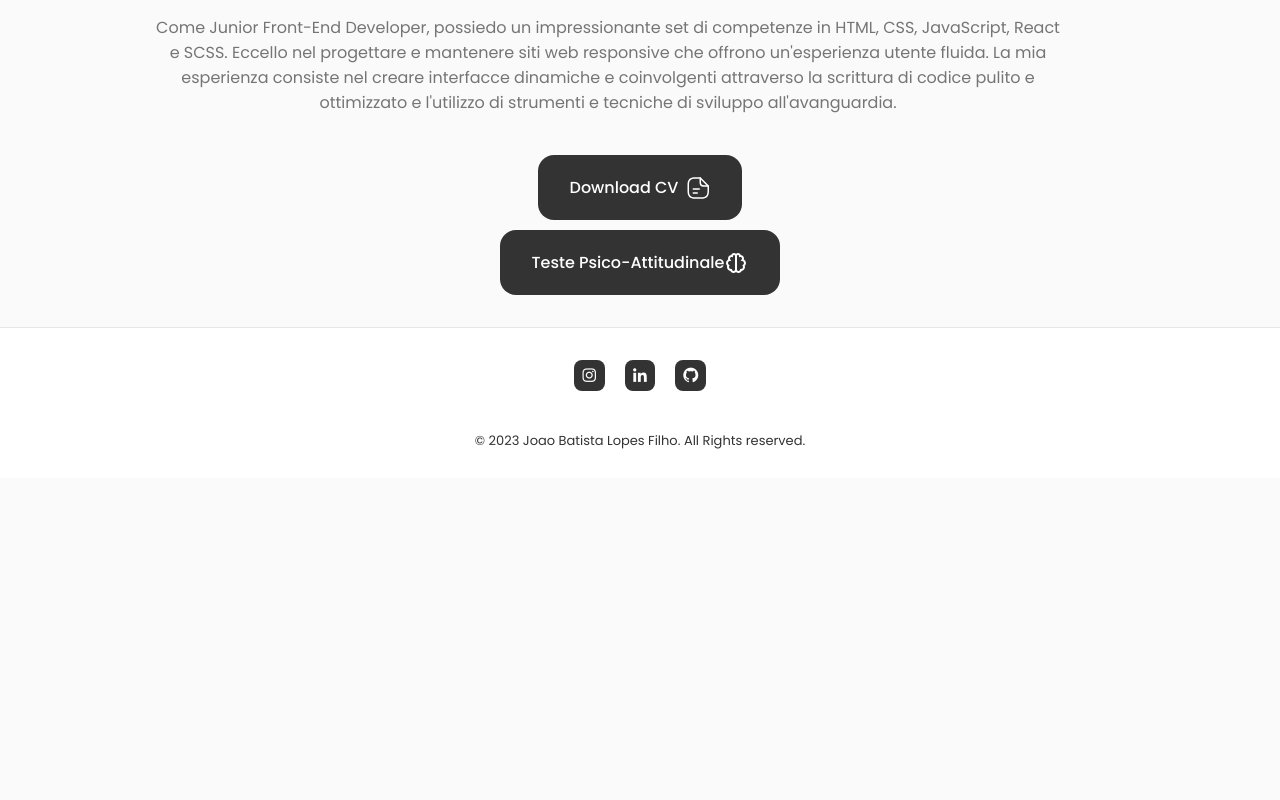
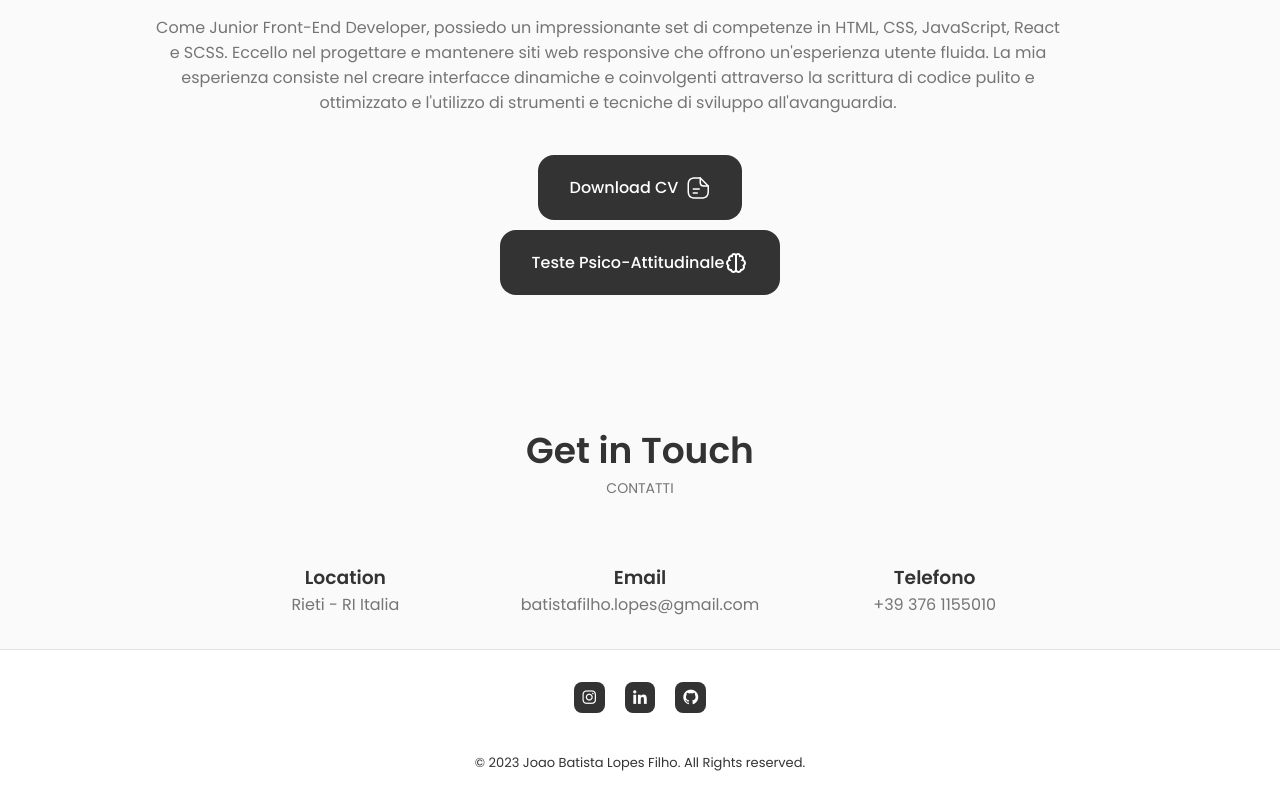
Before and after one commit to joaofilho92/porfolio-app, a React (Create React App) app: page / in a window 1280 px wide. Shown: the part 1032-1832 px from the top of the page. Before the commit the page ends 1510 px from the top, so only its background shows below. Built offline with nearby package versions, Linux system fonts and the light colour scheme.

Commit message:
contact & Footer

```diff
--- a/src/App.jsx
+++ b/src/App.jsx
@@ -3,6 +3,7 @@ import Header from './components/header/Header';
 import Home from './components/Home/Home';
 import About from './components/about/About';
 import Footer from './components/footer/Footer';
+import Contact from './components/contact/Contact';
 
 function App() {
   return (
@@ -12,6 +13,7 @@ function App() {
    <main className="main">
     <Home/>
     <About />
+    <Contact/>
     <Footer/>
    </main>
    </>
--- /dev/null
+++ b/src/components/contact/Contact.css
@@ -0,0 +1,45 @@
+.contact {
+  display: flex;
+  flex-direction: column;
+  justify-content: center;
+  align-items: center;
+}
+
+.contact__container {
+  display: flex;
+  justify-content: space-between;
+  flex-wrap: wrap;
+  width: 100%;
+  max-width: 900px;
+  padding: 0 20px;
+}
+
+.contact__info {
+  flex: 1;
+  margin: 0 10px;
+  text-align: center;
+}
+
+/* Para dispositivos médios */
+@media screen and (max-width: 768px) {
+  .contact__info {
+    flex-basis: 45%;
+    margin-bottom: 20px;
+  }
+}
+
+/* Para dispositivos pequenos */
+@media screen and (max-width: 576px) {
+  .contact__info {
+    flex-basis: 100%;
+    margin-bottom: 20px;
+  }
+}
+
+/* Para dispositivos muito pequenos */
+@media screen and (max-width: 350px) {
+  .contact__info {
+    flex-basis: 100%;
+    margin-bottom: 20px;
+  }
+}
--- /dev/null
+++ b/src/components/contact/Contact.jsx
@@ -0,0 +1,30 @@
+import React from "react";
+import "./Contact.css";
+
+const Contact = () => {
+  return (
+    <section className="contact section" id="contact">
+      <h2 className="section__title">Get in Touch</h2>
+      <span className="section__subtitle">CONTATTI</span>
+
+      <div className="contact__container container grid">
+        <div className="contact__content contact__info">
+          <h3 className="contact__title"> Location </h3>
+          <p>Rieti - RI Italia</p>
+        </div>
+
+        <div className="contact__content contact__info">
+          <h3 className="contact__title">Email</h3>
+          <p>batistafilho.lopes@gmail.com</p>
+        </div>
+
+        <div className="contact__content contact__info">
+          <h3 className="contact__title">Telefono</h3>
+          <p>+39 376 1155010</p>
+        </div>
+      </div>
+    </section>
+  );
+};
+
+export default Contact;
--- a/src/components/footer/Footer.css
+++ b/src/components/footer/Footer.css
@@ -42,10 +42,10 @@
 /*=============== BREAKPOINTS ===============*/
 /* For large devices */
 @media screen and (max-width: 992px) {
+
     .footer__social-link{
         padding: 0.25rem;
         border-radius: 0.25rem;
         font-size: 1rem;
     }
-
 }
--- a/src/components/footer/Footer.jsx
+++ b/src/components/footer/Footer.jsx
@@ -5,7 +5,6 @@ const Footer = () => {
   return (
     <footer className="footer">
       <div className="footer__container container">
-
         <div className="footer__social">
           <a
             href="https://www.instagram.com/joaofilho92/"
```
